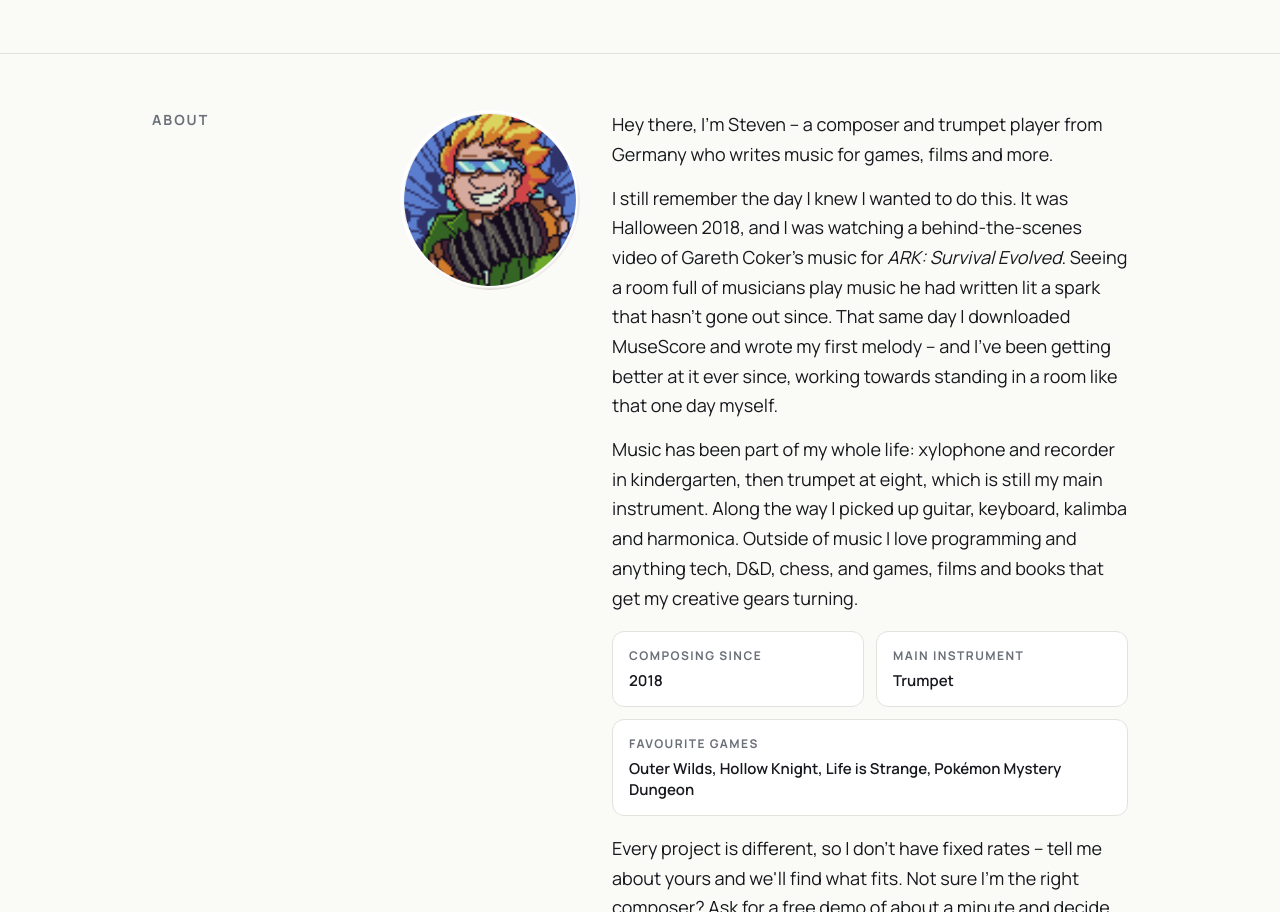
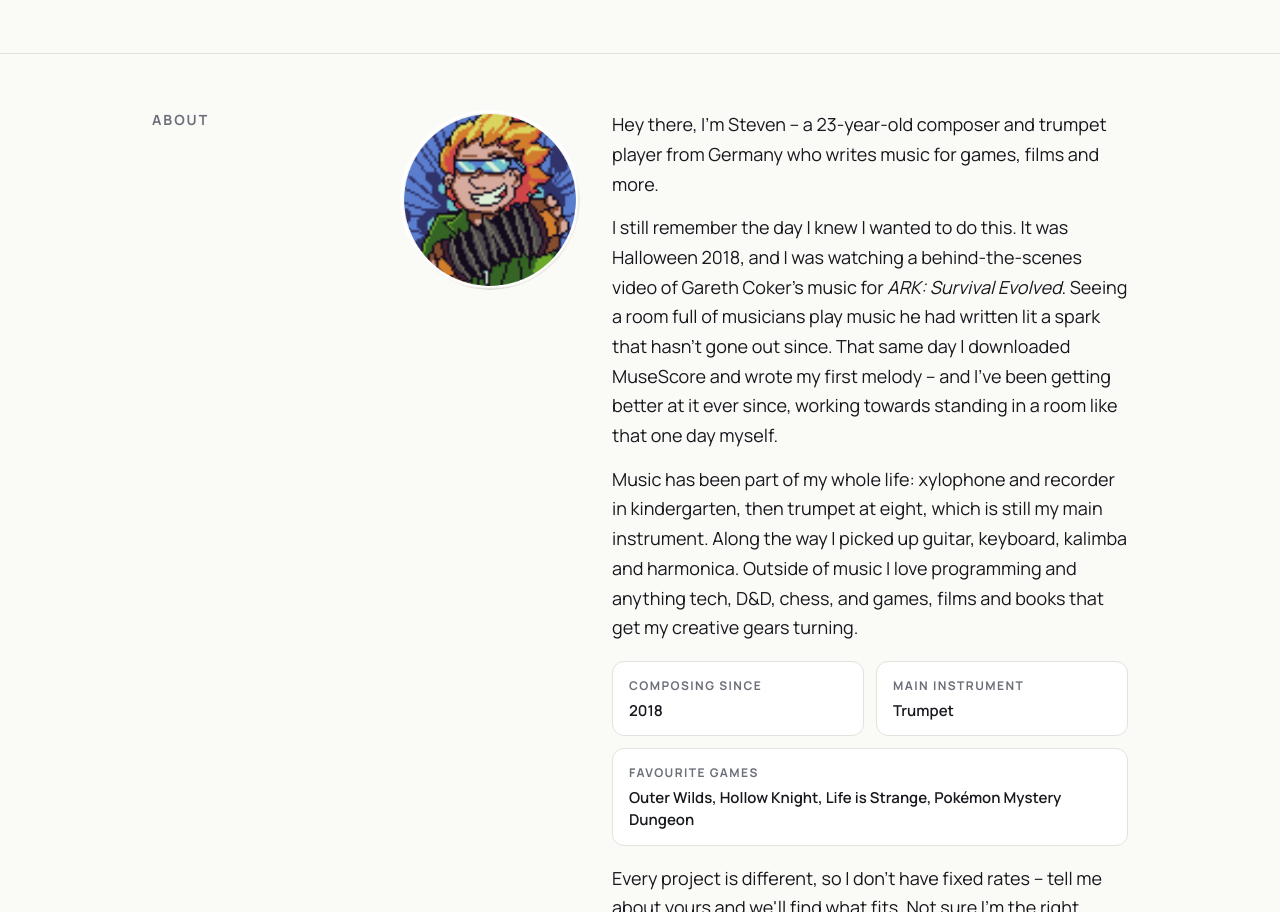
Before and after one commit to yama-assistant/stevenwahlmusic, a plain HTML site: page index.html in a window 1280 px wide. Shown: the part 1556-2468 px from the top of the page. Drawn offline with Linux system fonts and the light colour scheme.

Commit message:
Show age in About, calculated from birthday
Co-Authored-By: Claude Opus 5.5 <noreply@anthropic.com>
Claude-Session: https://claude.ai/code/session_01S33ahqs522ZqPEnGpdorXP

```diff
--- a/index.html
+++ b/index.html
@@ -100,7 +100,7 @@
         <div class="about">
           <img src="images/avatar.png" alt="Steven Wahl" width="180" height="180">
           <div class="about-text">
-            <p>Hey there, I'm Steven – a composer and trumpet player from Germany who writes music for games, films and more.</p>
+            <p>Hey there, I'm Steven – a <span class="age" data-birthday="2003-07-11" hidden></span>composer and trumpet player from Germany who writes music for games, films and more.</p>
             <p>I still remember the day I knew I wanted to do this. It was Halloween 2018, and I was watching a behind-the-scenes video of Gareth Coker's music for <em>ARK: Survival Evolved</em>. Seeing a room full of musicians play music he had written lit a spark that hasn't gone out since. That same day I downloaded MuseScore and wrote my first melody – and I've been getting better at it ever since, working towards standing in a room like that one day myself.</p>
             <p>Music has been part of my whole life: xylophone and recorder in kindergarten, then trumpet at eight, which is still my main instrument. Along the way I picked up guitar, keyboard, kalimba and harmonica. Outside of music I love programming and anything tech, D&amp;D, chess, and games, films and books that get my creative gears turning.</p>
             <dl class="facts">
--- a/js/main.js
+++ b/js/main.js
@@ -88,3 +88,16 @@
   go(0);
   timer = setInterval(tick, AUTO_MS);
 })();
+
+// Dynamic age in the About intro, calculated from data-birthday (YYYY-MM-DD).
+// Without JS the span stays hidden and the sentence reads "a composer and…".
+(function () {
+  var el = document.querySelector('.age[data-birthday]');
+  if (!el) return;
+  var p = el.getAttribute('data-birthday').split('-').map(Number);
+  var now = new Date();
+  var age = now.getFullYear() - p[0];
+  if (now.getMonth() + 1 < p[1] || (now.getMonth() + 1 === p[1] && now.getDate() < p[2])) age--;
+  el.textContent = age + '-year-old ';
+  el.hidden = false;
+})();
```
